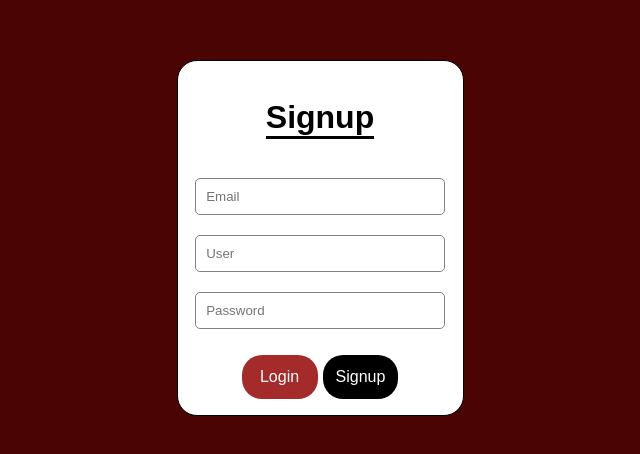
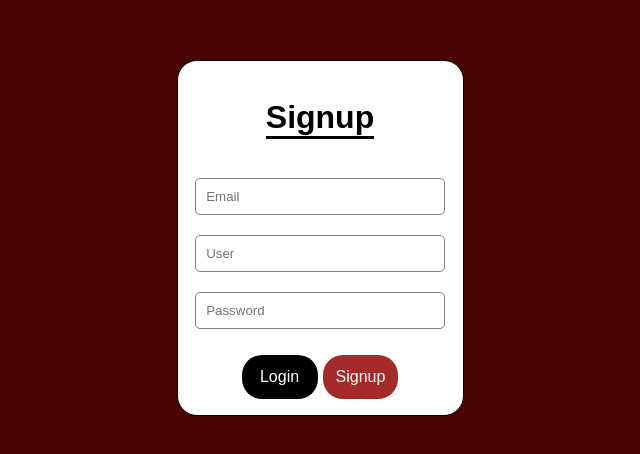
Before and after one commit to ibrahemkhalsharif-cmd/E-commerce-Website, a React (Create React App) app in the folder e-commerce-website/: page /signup in a window 1280 px wide. Shown: the part 162-616 px from the top of the page, without its empty margins (337-977 px from the left). Built offline with nearby package versions, Linux system fonts and the light colour scheme.

Commit message:
removed the active tab, And now instead of counting on the active tab we count on the wording after the ''/'' in the url.

```diff
--- a/e-commerce-website/src/App.js
+++ b/e-commerce-website/src/App.js
@@ -1,17 +1,15 @@
 import { BrowserRouter as Router, Route, Routes } from 'react-router-dom'
 import { Navigate } from 'react-router-dom';
-import { useState } from 'react';
 import Login from './Components/Authentication/login'
 import Signup from './Components/Authentication/signup'
 import ForgotPassword from './Components/Authentication/forgotPassword';
 function App() {
-  const [activeTab, setActiveTab] = useState('login');
   return (
     <Router>
       <Routes>
 
-        <Route path="/login" element={<Login setActiveTab ={setActiveTab} activeTab={activeTab}/>} />
-        <Route path="/signup" element={<Signup  setActiveTab ={setActiveTab} activeTab={activeTab}/>} />
+        <Route path="/login" element={<Login />} />
+        <Route path="/signup" element={<Signup  />} />
         <Route path="/forgot-password" element={<ForgotPassword />} />
          <Route path="*" element={<Navigate to="/login" replace />} />
       </Routes>
--- a/e-commerce-website/src/Components/Authentication/forgotPassword.js
+++ b/e-commerce-website/src/Components/Authentication/forgotPassword.js
@@ -1,7 +1,7 @@
 import styles from './authentication.module.css';
 import { useNavigate } from 'react-router-dom';
 import { useState } from 'react';
-export default function ForgotPassword({ setActiveTab, activeTab }) {
+export default function ForgotPassword() {
     const [error, setError] = useState('');
     const [email, setEmail] = useState('');
     const [password, setPassword] = useState('');
--- a/e-commerce-website/src/Components/Authentication/login.js
+++ b/e-commerce-website/src/Components/Authentication/login.js
@@ -1,12 +1,14 @@
 import {  useState } from 'react';
 import styles from './authentication.module.css'
-import { useNavigate } from 'react-router-dom';
+import { useNavigate, useLocation } from 'react-router-dom';
 
-export default function Login({ setActiveTab, activeTab }) {
+export default function Login() {
 
     const [email, setEmail] = useState('');
     const [password, setPassword] = useState('');
     const [error, setError] = useState(false);
+    const location = useLocation();
+    const currentPath = location.pathname;
     const navigate = useNavigate();
 
 
@@ -30,14 +32,14 @@ export default function Login({ setActiveTab, activeTab }) {
 
     const handleNavigateSignup =()=>{
         navigate('/signup');
-        setActiveTab('signup');
+
     }
     const handleLoginClick =()=>{
-        setActiveTab('login');
+
         handleLogin();
     }
     const handleForgotPasswordClick =()=>{
-        setActiveTab('forgotPassword');
+
         navigate('/forgot-password');
 
     }
@@ -63,8 +65,8 @@ export default function Login({ setActiveTab, activeTab }) {
 
 
                 <div className={styles.buttons}>
-                    <button type="submit" id="submit" className={` ${activeTab == 'login' ?  styles.submit : styles.buttonNotActive}`} onClick={ handleLoginClick }>Login</button>
-                    <button type="button" id='submit' className={` ${activeTab == 'signup' ?  styles.submit: styles.buttonNotActive}`} onClick={handleNavigateSignup}>Signup</button>
+                    <button type="submit" id="submit" className={` ${currentPath == "/login" ?  styles.submit : styles.buttonNotActive}`} onClick={ handleLoginClick }>Login</button>
+                    <button type="button" id='submit' className={` ${currentPath == "/signup" ?  styles.submit: styles.buttonNotActive}`} onClick={handleNavigateSignup}>Signup</button>
                 </div>
 
 
--- a/e-commerce-website/src/Components/Authentication/signup.js
+++ b/e-commerce-website/src/Components/Authentication/signup.js
@@ -1,13 +1,15 @@
-import { useState } from 'react';
-import { useNavigate } from 'react-router-dom';
+import { useState  } from 'react';
+import { useNavigate , useLocation} from 'react-router-dom';
 import styles from './authentication.module.css'
 
-export default function Signup({ setActiveTab, activeTab }) {
+export default function Signup() {
 
     const [email, setEmail] = useState('');
     const [user, setUser] = useState('');
     const [password, setPassword] = useState('');
     const [error, setError] = useState(false);
+    const location = useLocation();
+    const currentPath = location.pathname;
     const navigate = useNavigate();
 
     const handleSignup = () => {
@@ -34,11 +36,12 @@ export default function Signup({ setActiveTab, activeTab }) {
         setUser('');
         setPassword('');
         setError('');
+        navigate('/login');
 
     }
     const handleNavigate =()=>{
         navigate('/login');
-        setActiveTab('login');
+
     }
 
     return (
@@ -54,12 +57,9 @@ export default function Signup({ setActiveTab, activeTab }) {
                 value={password}
                 onChange={(e) => setPassword(e.target.value)}
             />
-
-
-
             <div className={styles.buttons}>
-                <button type="button" id="submit" className={ `${activeTab == 'login' ? styles.submit : styles.buttonNotActive }`} onClick={handleNavigate}>Login</button>
-                <button type="submit" id='submit' className={`${activeTab == 'signup' ? styles.submit : styles.buttonNotActive}`} onClick={() => {handleSignup();}}>Signup</button>
+                <button type="button" id="submit" className={ `${currentPath == "/login" ? styles.submit : styles.buttonNotActive }`} onClick={handleNavigate}>Login</button>
+                <button type="submit" id='submit' className={`${ currentPath == "/signup" ? styles.submit : styles.buttonNotActive}`} onClick={() => {handleSignup();}}>Signup</button>
             </div>
 
         </div>
```
